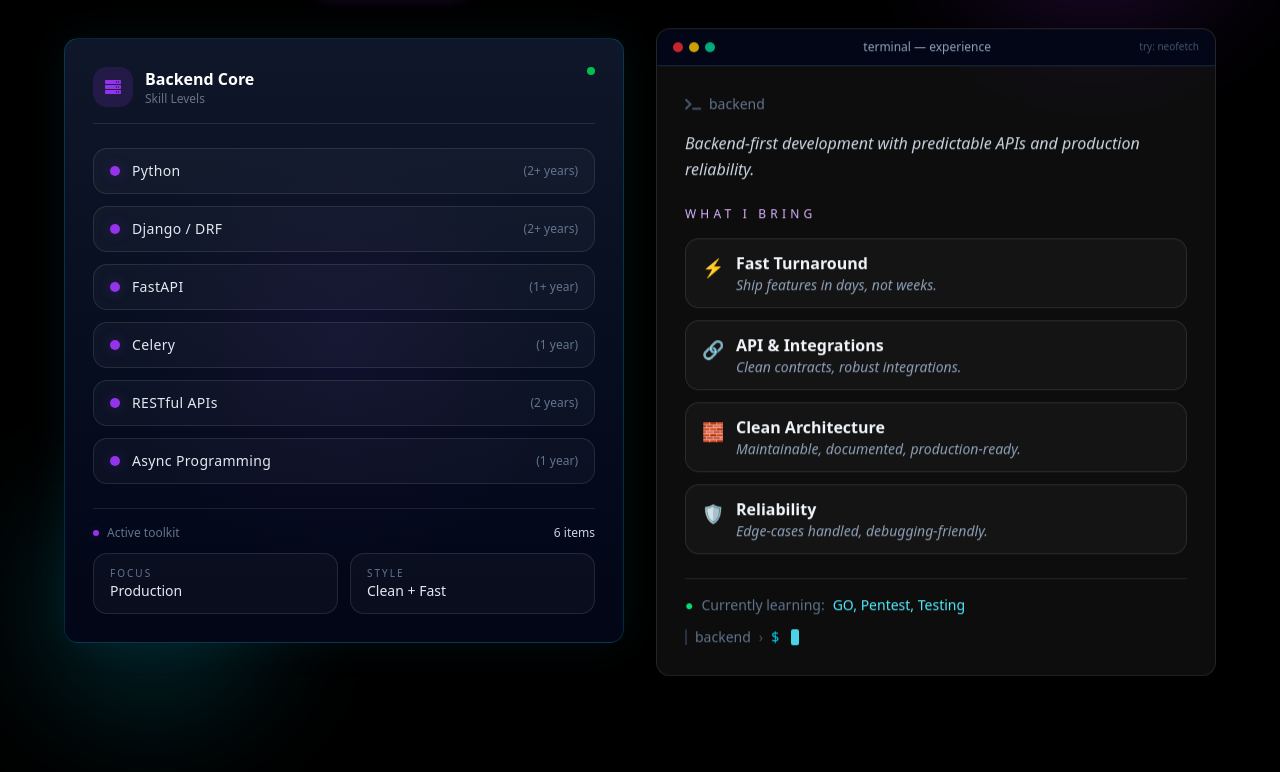
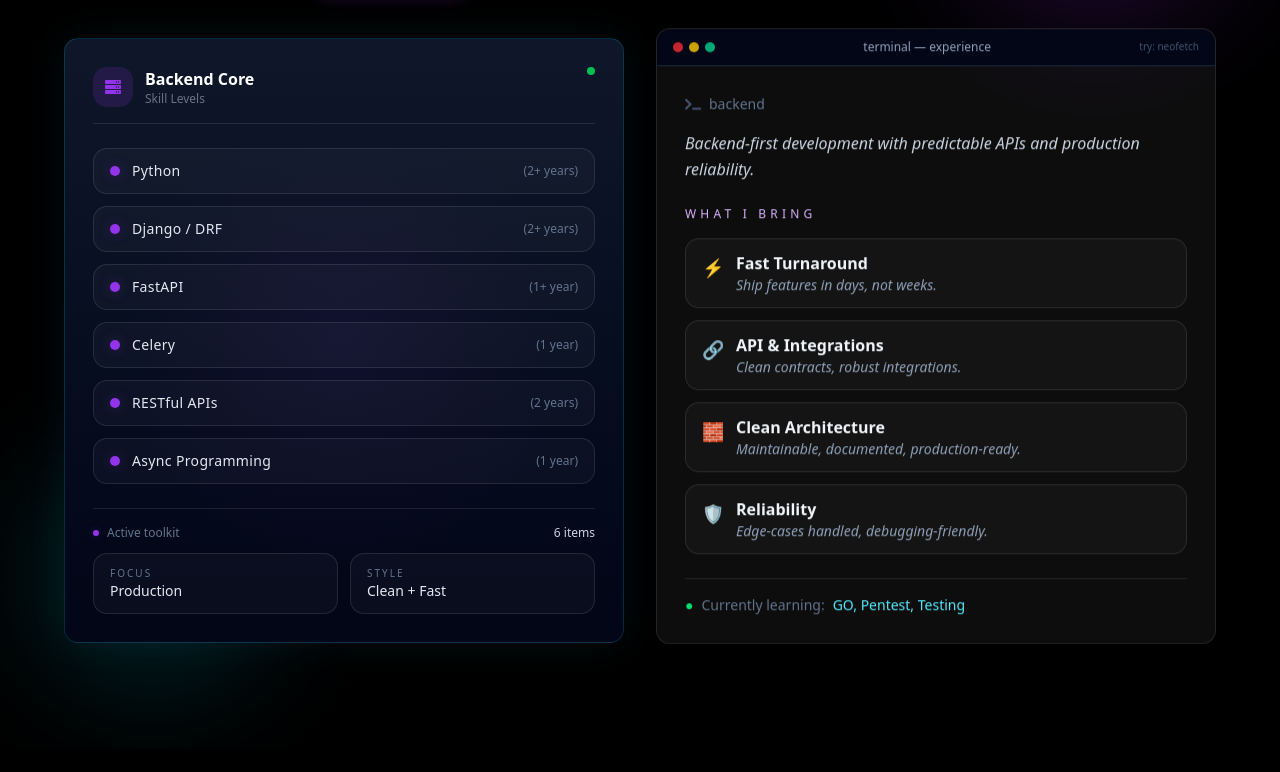
Before and after one commit to capamir/portfolio, a Next.js app: page / in a window 1280 px wide. Shown: the part 2651-3423 px from the top of the page. After the commit the page ends 3401 px from the top, so only its background shows below. Built offline with nearby package versions, Linux system fonts and the light colour scheme.

Commit message:
removing typing

```diff
--- a/components/sections/Skills.tsx
+++ b/components/sections/Skills.tsx
@@ -534,13 +534,7 @@ function SkillsRightTerminal({ category }: { category: Category }) {
                   <span className="text-cyan-300">{CURRENTLY_LEARNING}</span>
                 </div>
 
-                <div className="mt-3 flex items-center gap-2 text-sm text-slate-400">
-                  <span className="h-4 w-0.5 rounded-full bg-slate-700/70" />
-                  <span className="text-slate-500">{category.key}</span>
-                  <span className="text-slate-600">›</span>
-                  <span className="text-cyan-400">$</span>
-                  <span className="ml-1 inline-block h-4 w-2 rounded-[2px] bg-cyan-300/90 align-middle" />
-                </div>
+
               </div>
             </div>
           </GlassCard>
```
